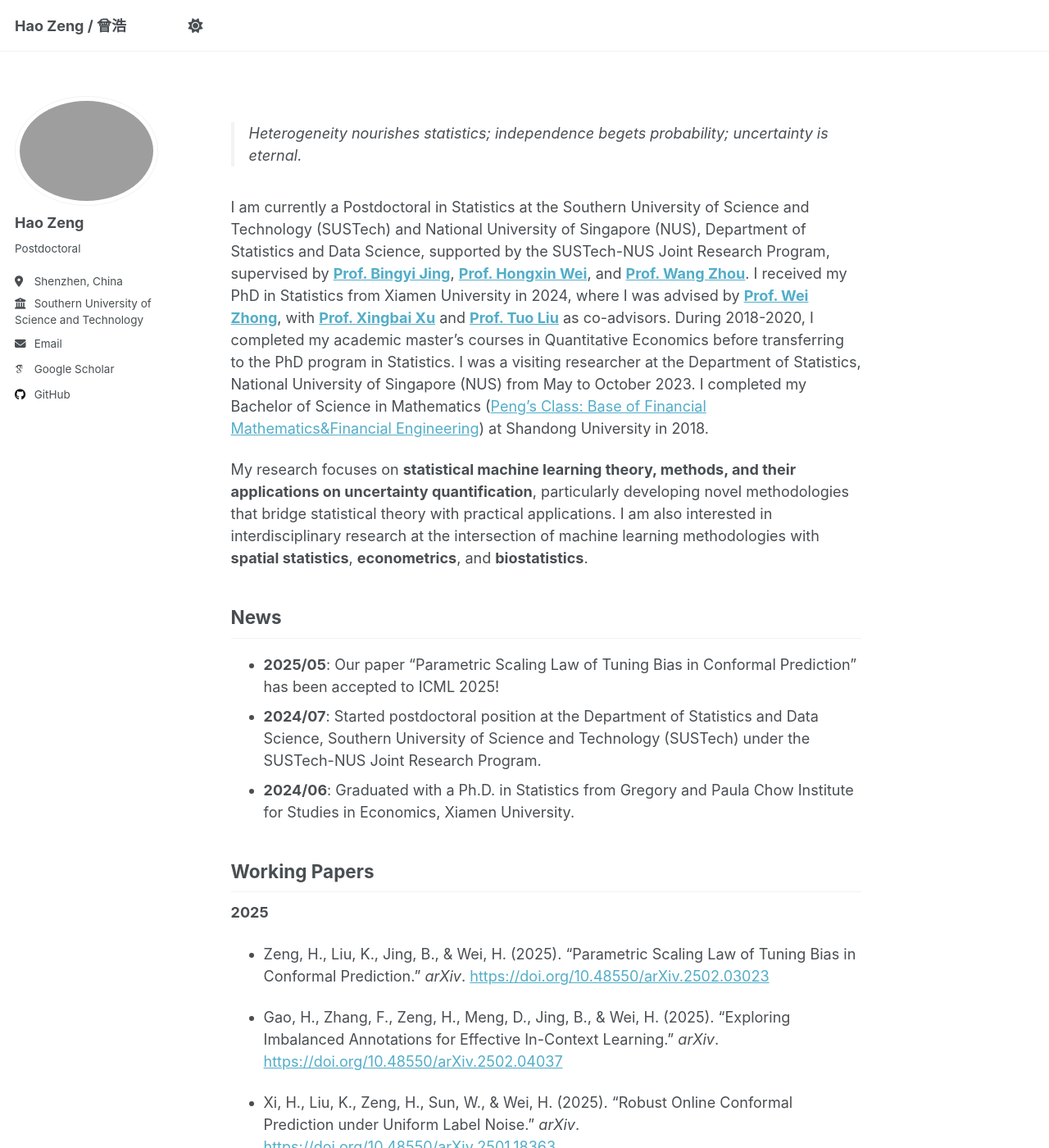
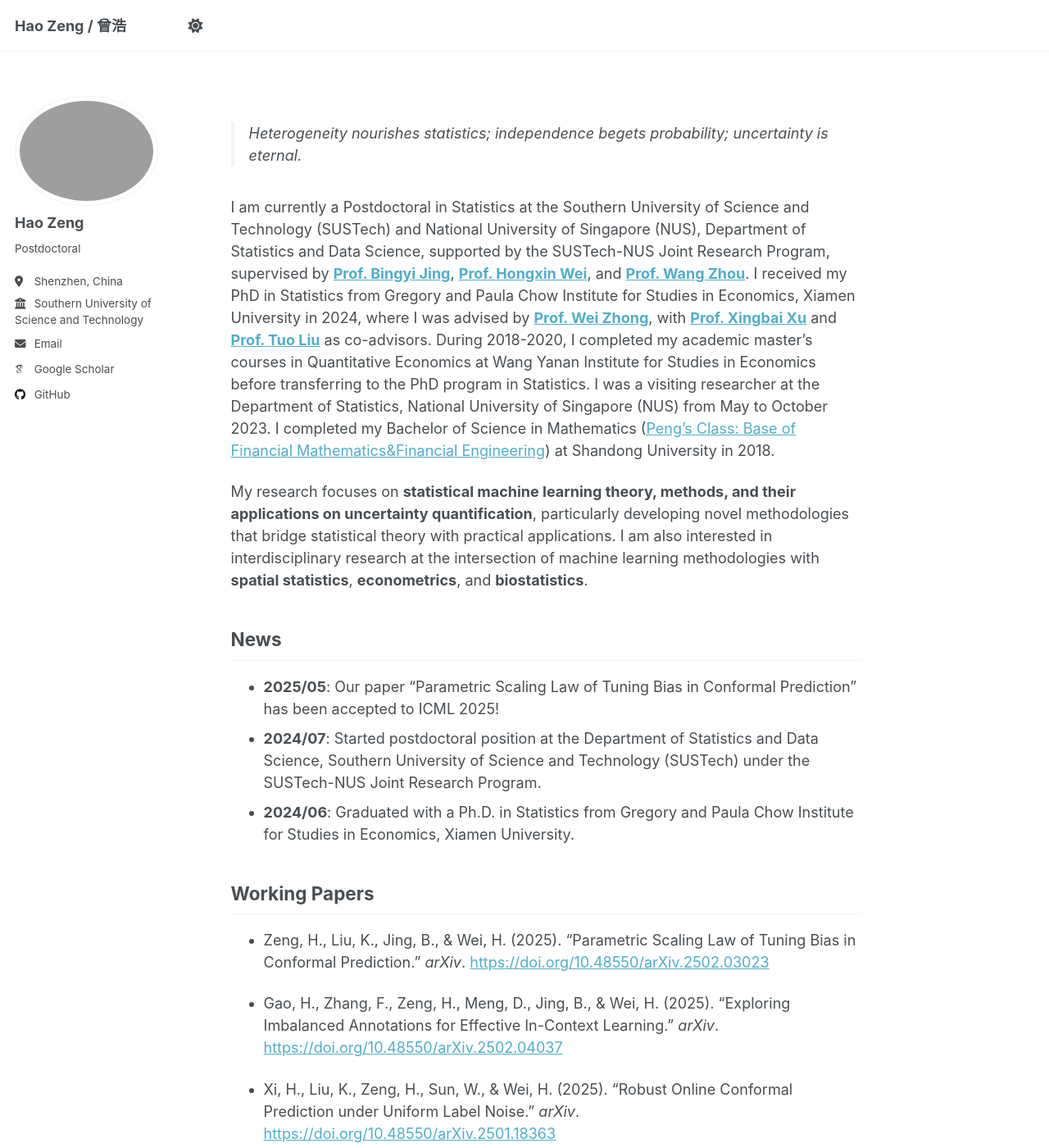
Before and after one commit to ZhaoyuXingStat/ZhaoyuXingStat.github.io, a Jekyll site: the page built from _pages/about.md, in a window 1280 px wide and 1400 px high. Shown: the whole window at 82% size. Built offline with Jekyll 4.4.1, drawn with Linux system fonts in a browser that asks for light colours; some web fonts are replaced.

Commit message:
更新个人简介，修改了学术经历的描述，具体包括更改博士学位授予单位和硕士课程的学习机构，同时保持研究方向的完整性。

```diff
--- a/_pages/about.md
+++ b/_pages/about.md
@@ -8,7 +8,7 @@ redirect_from:
 ---
 > Heterogeneity nourishes statistics; independence begets probability; uncertainty is eternal.
 
-I am currently a Postdoctoral in Statistics at the Southern University of Science and Technology (SUSTech) and National University of Singapore (NUS), Department of Statistics and Data Science, supported by the SUSTech-NUS Joint Research Program, supervised by **[Prof. Bingyi Jing](https://www.sustech.edu.cn/zh/faculties/jingbing-yi.html)**, **[Prof. Hongxin Wei](https://hongxin001.github.io/)**, and **[Prof. Wang Zhou](https://www.stat.nus.edu.sg/wang-zhou/)**. I received my PhD in Statistics from Xiamen University in 2024, where I was advised by **[Prof. Wei Zhong](https://faculty.xmu.edu.cn/wzhong/zh_CN/index/559037/list/index.htm)**, with **[Prof. Xingbai Xu](https://faculty.xmu.edu.cn/XXB/zh_CN/index.htm)** and **[Prof. Tuo Liu](https://faculty.xmu.edu.cn/LT1234/zh_CN/index/582397/list/index.htm)** as co-advisors. During 2018-2020, I completed my academic master's courses in Quantitative Economics before transferring to the PhD program in Statistics. I was a visiting researcher at the Department of Statistics, National University of Singapore (NUS) from May to October 2023. I completed my Bachelor of Science in Mathematics ([Peng's Class: Base of Financial Mathematics&Financial Engineering](https://www.math.sdu.edu.cn/info/1026/1612.htm)) at Shandong University in 2018.
+I am currently a Postdoctoral in Statistics at the Southern University of Science and Technology (SUSTech) and National University of Singapore (NUS), Department of Statistics and Data Science, supported by the SUSTech-NUS Joint Research Program, supervised by **[Prof. Bingyi Jing](https://www.sustech.edu.cn/zh/faculties/jingbing-yi.html)**, **[Prof. Hongxin Wei](https://hongxin001.github.io/)**, and **[Prof. Wang Zhou](https://www.stat.nus.edu.cn/wang-zhou/)**. I received my PhD in Statistics from Gregory and Paula Chow Institute for Studies in Economics, Xiamen University in 2024, where I was advised by **[Prof. Wei Zhong](https://faculty.xmu.edu.cn/wzhong/zh_CN/index/559037/list/index.htm)**, with **[Prof. Xingbai Xu](https://faculty.xmu.edu.cn/XXB/zh_CN/index.htm)** and **[Prof. Tuo Liu](https://faculty.xmu.edu.cn/LT1234/zh_CN/index/582397/list/index.htm)** as co-advisors. During 2018-2020, I completed my academic master's courses in Quantitative Economics at Wang Yanan Institute for Studies in Economics before transferring to the PhD program in Statistics. I was a visiting researcher at the Department of Statistics, National University of Singapore (NUS) from May to October 2023. I completed my Bachelor of Science in Mathematics ([Peng's Class: Base of Financial Mathematics&Financial Engineering](https://www.math.sdu.edu.cn/info/1026/1612.htm)) at Shandong University in 2018.
 
 My research focuses on **statistical machine learning theory, methods, and their applications on uncertainty quantification**, particularly developing novel methodologies that bridge statistical theory with practical applications. I am also interested in interdisciplinary research at the intersection of machine learning methodologies with **spatial statistics**, **econometrics**, and **biostatistics**.
 
@@ -20,14 +20,12 @@ My research focuses on **statistical machine learning theory, methods, and their
 
 ## Working Papers
 
-**2025**
 - Zeng, H., Liu, K., Jing, B., & Wei, H. (2025). "Parametric Scaling Law of Tuning Bias in Conformal Prediction." *arXiv*. [https://doi.org/10.48550/arXiv.2502.03023](https://doi.org/10.48550/arXiv.2502.03023)
 
 - Gao, H., Zhang, F., Zeng, H., Meng, D., Jing, B., & Wei, H. (2025). "Exploring Imbalanced Annotations for Effective In-Context Learning." *arXiv*. [https://doi.org/10.48550/arXiv.2502.04037](https://doi.org/10.48550/arXiv.2502.04037)
 
 - Xi, H., Liu, K., Zeng, H., Sun, W., & Wei, H. (2025). "Robust Online Conformal Prediction under Uniform Label Noise." *arXiv*. [https://doi.org/10.48550/arXiv.2501.18363](https://doi.org/10.48550/arXiv.2501.18363)
 
-**2024**
 - Zeng, H., Zhong, W., & Xu, X. (2024). "Transfer Learning for Spatial Autoregressive Models with Application to U.S. Presidential Election Prediction." *arXiv*. [https://doi.org/10.48550/arXiv.2405.15600](https://doi.org/10.48550/arXiv.2405.15600)
 
 ## Publications
```
